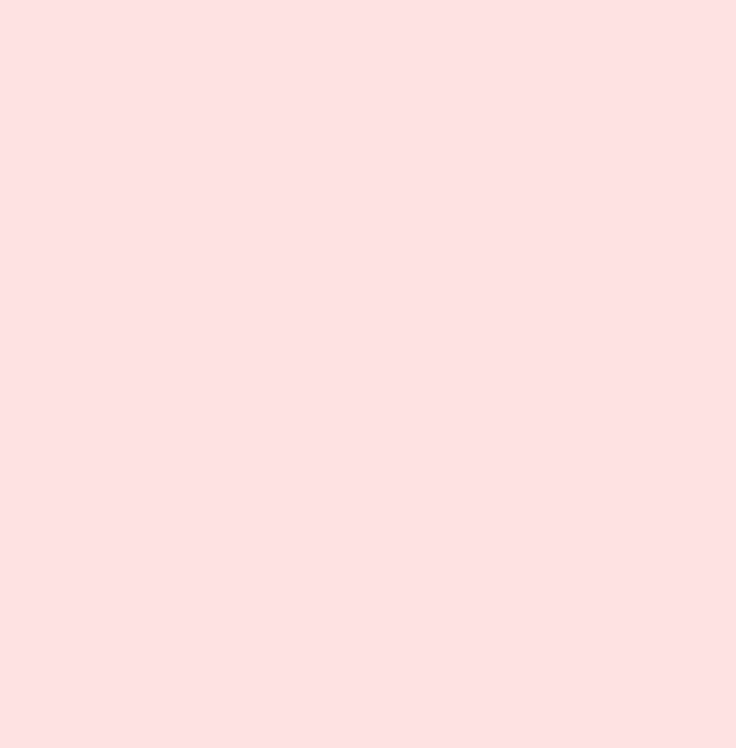
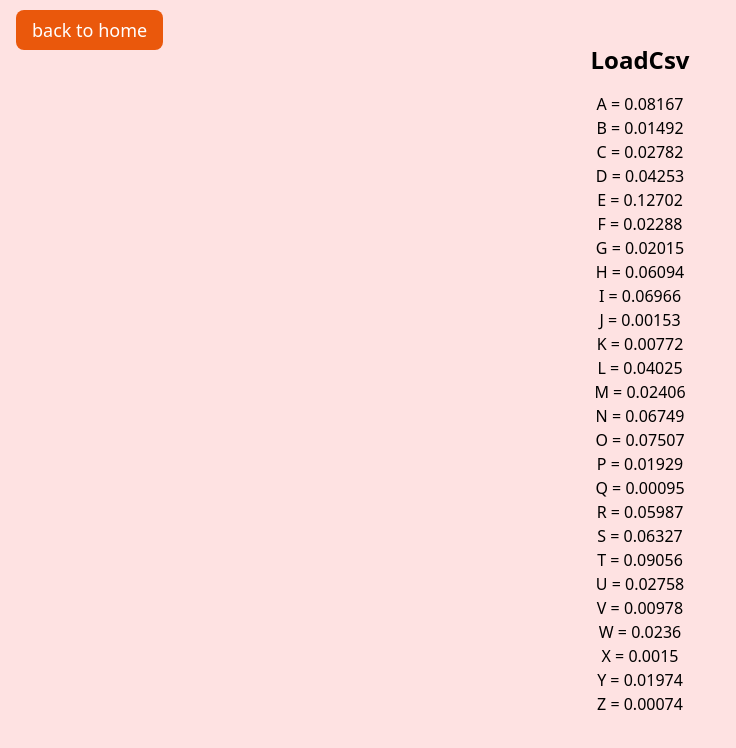
Before and after one commit to solfincode/freecodecamp-d3-react, a React (Create React App) app: page /loadcsv in a window 1280 px wide. Before the commit this address had no page. Shown: the top 748 px of the page, without its empty margins (0-736 px from the left). Built offline with nearby package versions, Linux system fonts and the light colour scheme.

Commit message:
load csv file using d3

```diff
--- a/src/App.js
+++ b/src/App.js
@@ -2,7 +2,7 @@ import "./App.css";
 import { Routes, Route } from "react-router-dom";
 import BasicSvg from "./screens/BasicSvg";
 import Home from "./screens/Home";
-import Bar from "./screens/Bar";
+import LoadCsv from "./screens/LoadCsv";
 
 function App() {
   return (
@@ -10,7 +10,7 @@ function App() {
       <Routes>
         <Route path="/" element={<Home />} />
         <Route path="/basic-svg" element={<BasicSvg />} />
-        <Route path="/bar" element={<Bar />} />
+        <Route path="/loadcsv" element={<LoadCsv />} />
       </Routes>
     </>
   );
--- a/src/screens/Bar.js
+++ /dev/null
@@ -1,7 +0,0 @@
-import React from "react";
-
-const Bar = () => {
-  return <div>Bar</div>;
-};
-
-export default Bar;
--- a/src/screens/Home.js
+++ b/src/screens/Home.js
@@ -13,6 +13,12 @@ const Home = () => {
           >
             basic svg
           </Link>
+          <Link
+            to="/loadcsv"
+            className="bg-orange-600 rounded-lg text-white text-lg p-1 w-1/3 mt-6 cursor-pointer mr-4"
+          >
+            load csv
+          </Link>
         </div>
       </div>
     </>
--- /dev/null
+++ b/src/screens/LoadCsv.js
@@ -0,0 +1,38 @@
+import React, { useEffect, useState } from "react";
+import * as d3 from "d3";
+import data from "../data/bardata.csv";
+import { Link } from "react-router-dom";
+
+const LoadCsv = () => {
+  const [loadData, setLoadData] = useState([]);
+  useEffect(() => {
+    d3.csv(data)
+      .then((data) => setLoadData(data))
+      .catch((err) => console.log(err));
+  }, []);
+  return (
+    <>
+      <div className="p-4">
+        <Link
+          to="/"
+          className="bg-orange-600 rounded-lg text-white text-lg px-4 py-2 w-1/3 mt-6 cursor-pointer mr-4"
+        >
+          back to home
+        </Link>
+
+        <div className="flex flex-col items-center">
+          <h2 className="text-2xl font-bold mb-4">LoadCsv</h2>
+          {loadData.map((el) => {
+            return (
+              <p key={el.letter}>
+                {el.letter} = {el.frequency}
+              </p>
+            );
+          })}
+        </div>
+      </div>
+    </>
+  );
+};
+
+export default LoadCsv;
```
